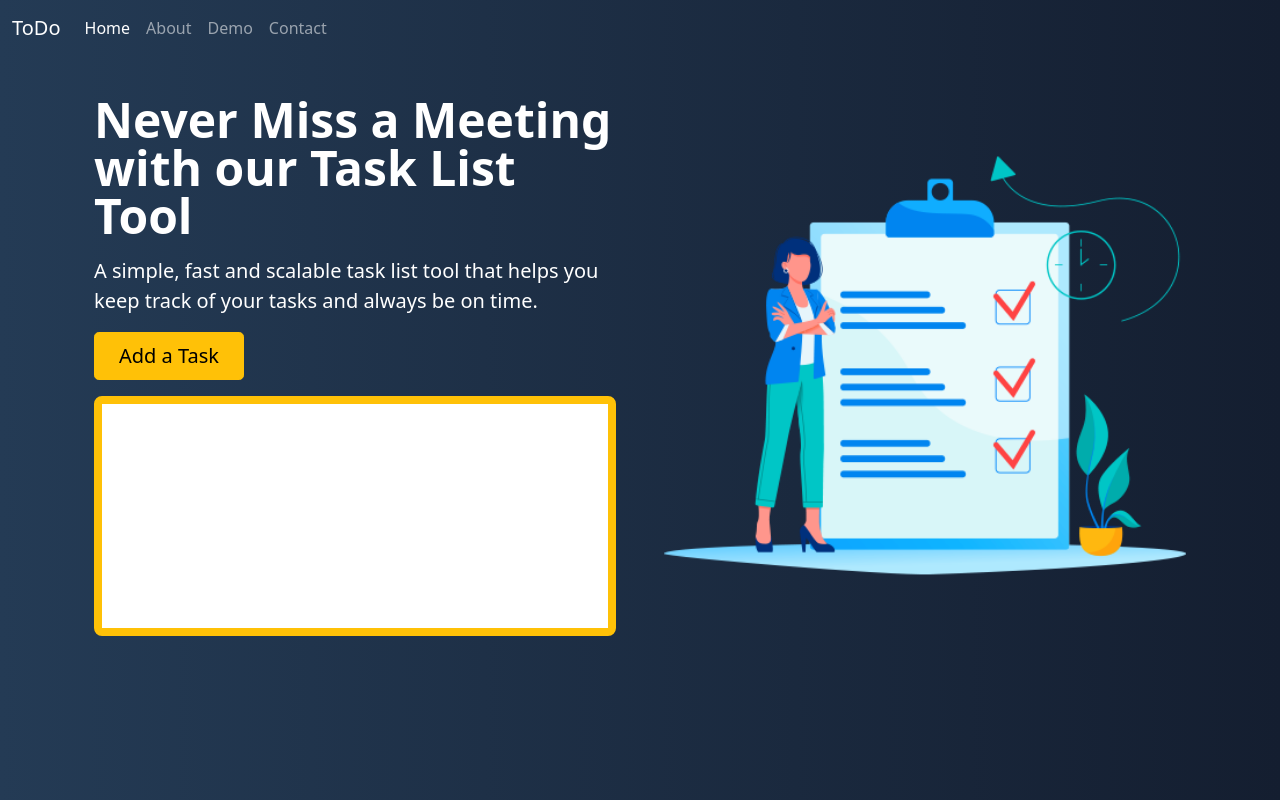
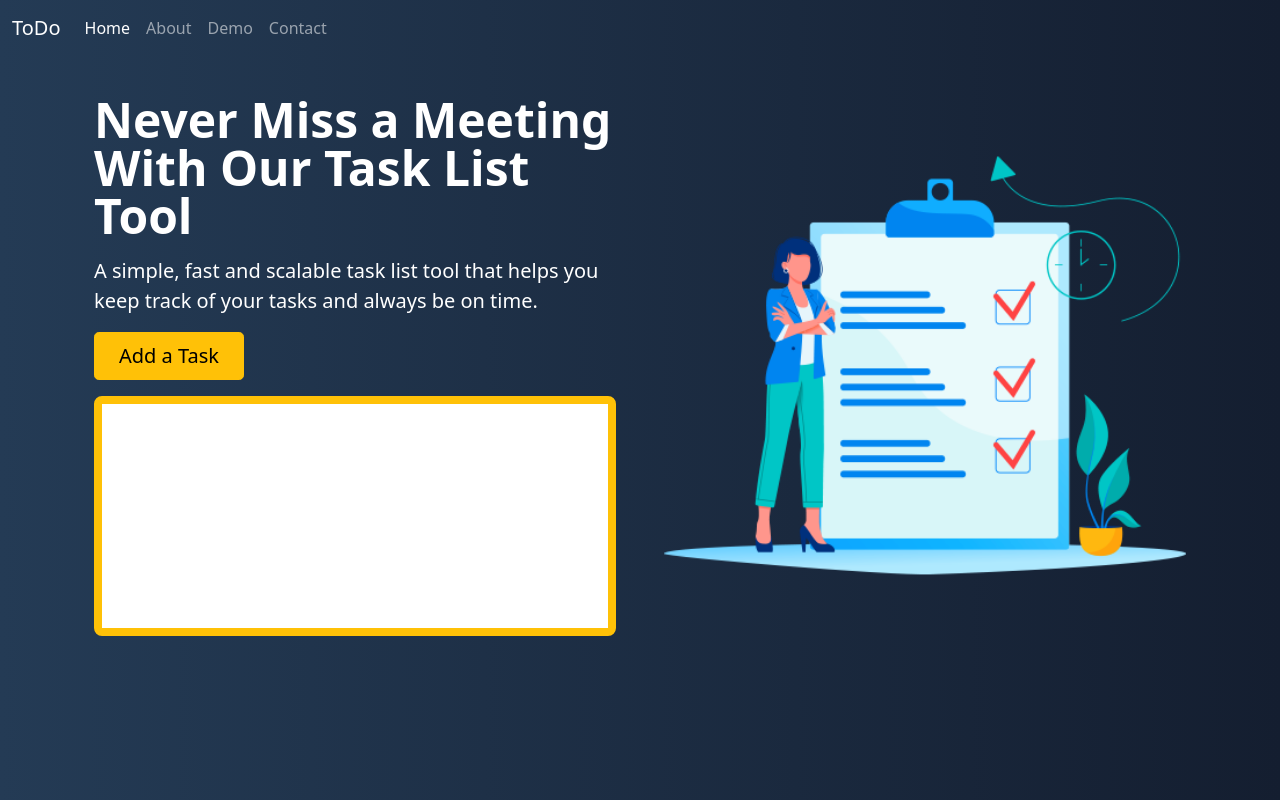
Before and after one commit to SamisNF/FirstProject, a plain HTML site: page index.html in a window 1280 px wide. Drawn offline with nearby package versions, Linux system fonts and the light colour scheme.

Commit message:
Fixed some typos
Capitalization issue.

```diff
--- a/index.html
+++ b/index.html
@@ -2,7 +2,7 @@
 <html lang="en">
 
 <head>
-    <title>First Project</title>
+    <title>First Project v2</title>
     <!-- Required meta tags -->
     <meta charset="utf-8">
     <meta name="viewport" content="width=device-width, initial-scale=1, shrink-to-fit=no">
@@ -52,7 +52,7 @@
                         loading="lazy">
                 </div>
                 <div class="col-lg-6">
-                    <h1 class="display-5 fw-bold lh-1 mb-3">Never Miss a Meeting with our Task List Tool</h1>
+                    <h1 class="display-5 fw-bold lh-1 mb-3">Never Miss a Meeting With Our Task List Tool</h1>
                     <p class="lead">A simple, fast and scalable task list tool that helps you keep track of your tasks
                         and always be on time.
                     </p>
```
